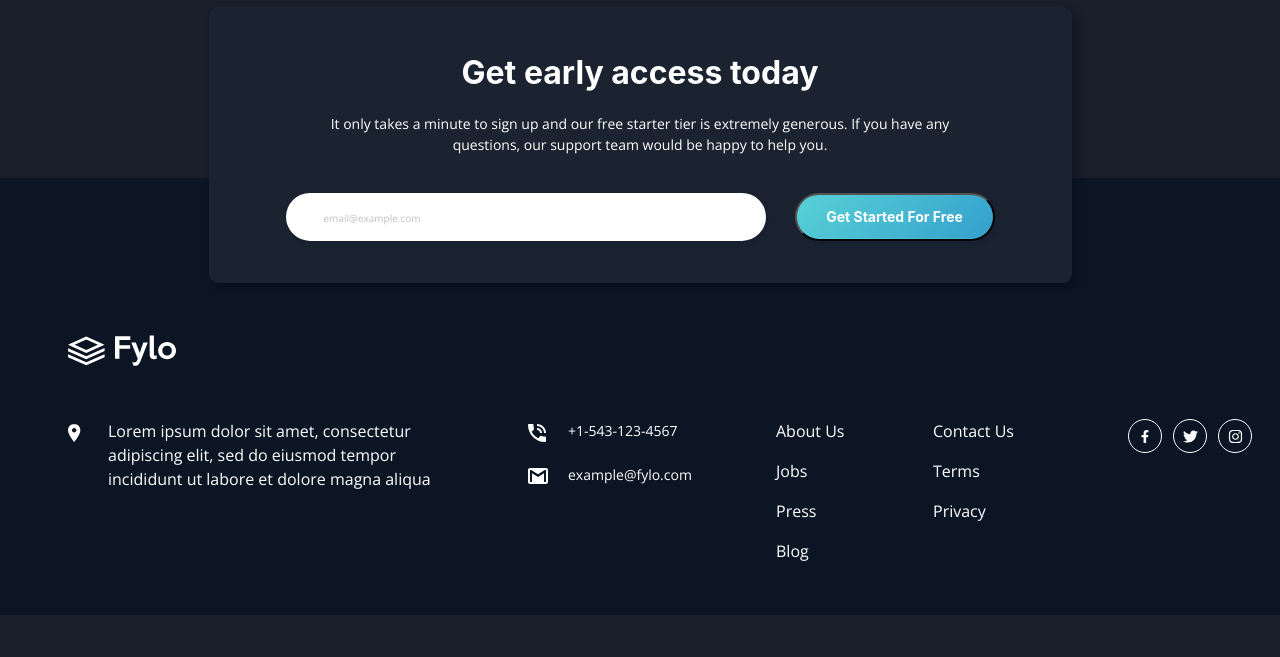
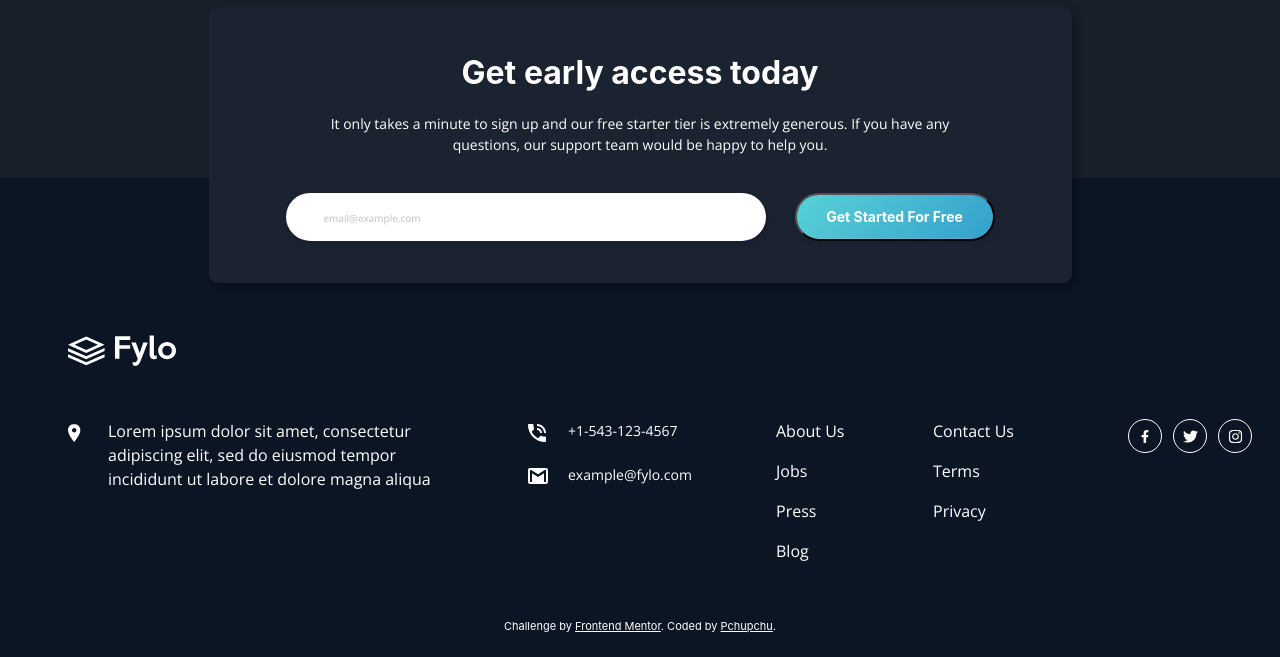
Before and after one commit to pchupchu/Fylo-dark-theme-landing-page, a React (Create React App) app: page / in a window 1280 px wide. Shown: the part 2885-3542 px from the top of the page. Before the commit the page ends 3500 px from the top, so only its background shows below. Built offline with nearby package versions, Linux system fonts and the light colour scheme.

Commit message:
Add Copyright component

```diff
--- a/src/components/App/App.js
+++ b/src/components/App/App.js
@@ -1,6 +1,7 @@
 import Footer from '../Footer/Footer';
 import Header from '../Header/Header';
 import Main from '../Main/Main';
+import Copyright from '../Copyright/Copyright'
 import './App.css'
 
 function App() {
@@ -9,6 +10,7 @@ function App() {
       <Header />
       <Main />
       <Footer />
+      <Copyright />
     </div>
   );
 }
--- a/src/components/Copyright/Copyright.css
+++ b/src/components/Copyright/Copyright.css
@@ -1,7 +1,8 @@
 .copyright {
+  background-color: var(--very-dark-blue);
   font-size: 11px;
   text-align: center;
-  margin: 5px 24px 24px;
+  padding: 5px 24px 24px;
   flex-grow: 0;
 }
 
```
